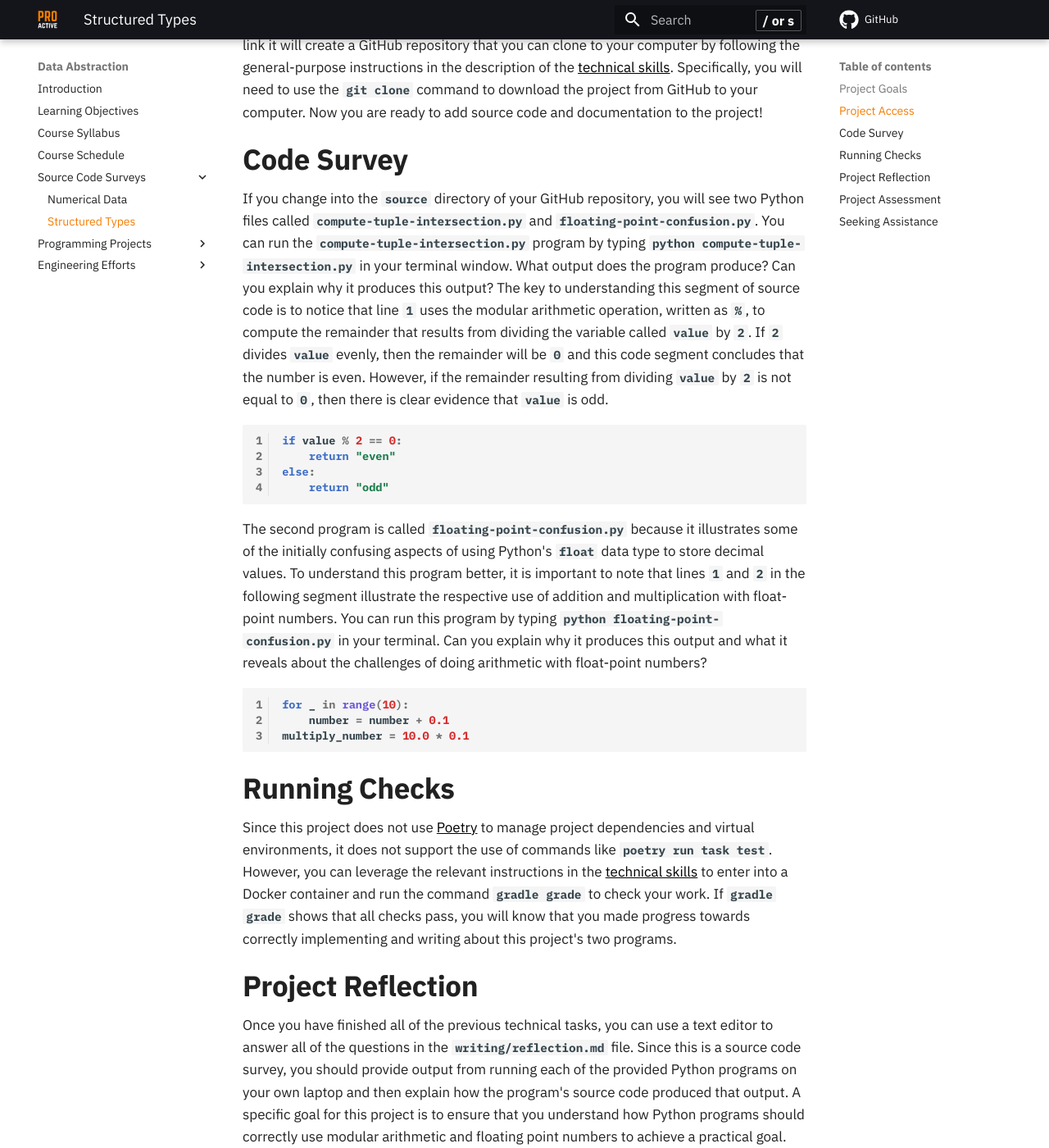
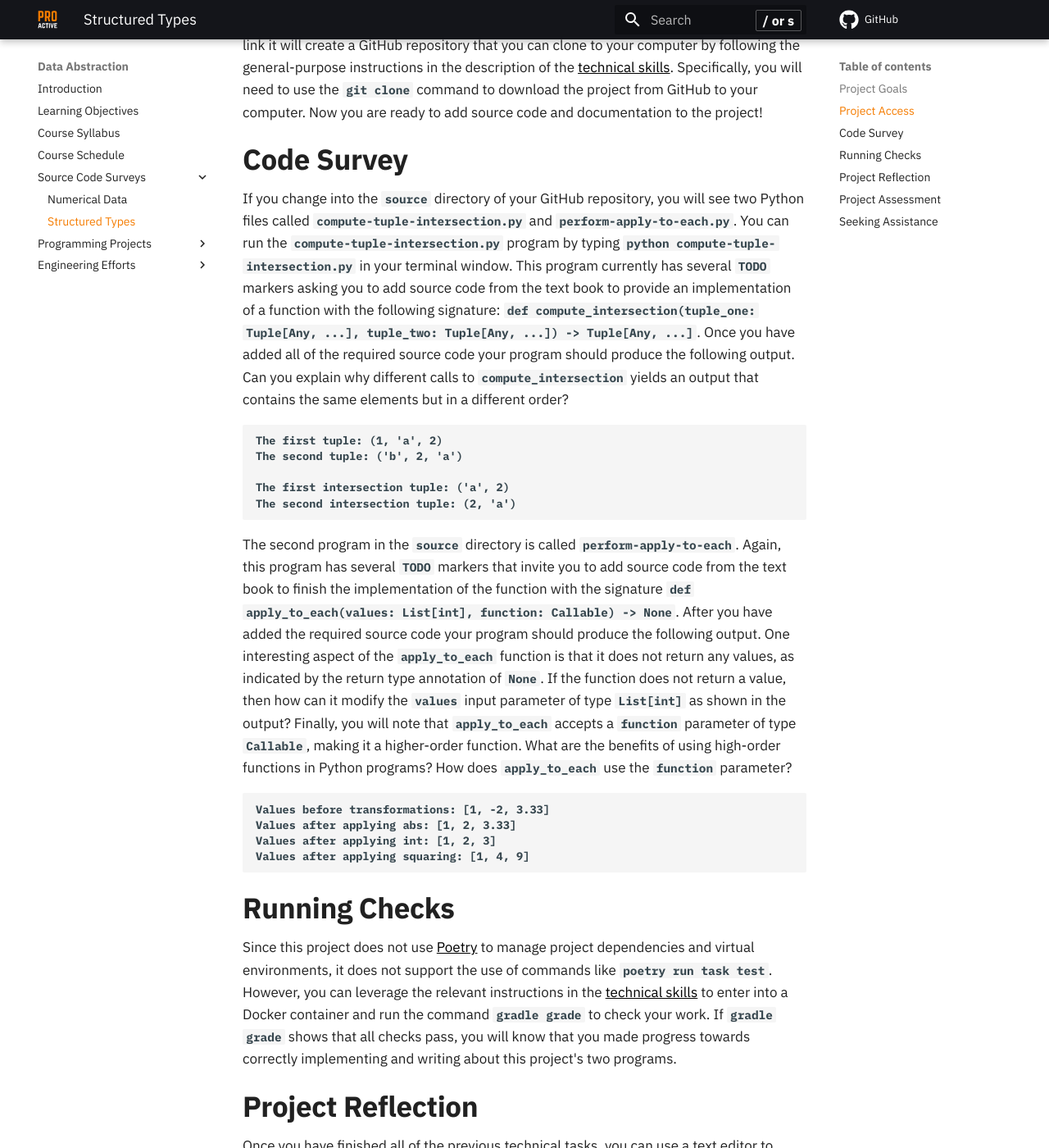
Before and after one commit to ProactiveProgrammers/www.proactiveprogrammers.com, an MkDocs documentation site: the page built from docs/data-abstraction/source-code-surveys/structured-types.md, in a window 1280 px wide and 1400 px high, scrolled down 643 px. Shown: the whole window at 82% size. Built offline with MkDocs 1.6.1 and Material for MkDocs 9.7.7, drawn with Linux system fonts in a browser that asks for light colours; comment, search, counter and statistics services are not loaded.

Commit message:
feat: Add all details about the code survey to the structured-types in data-abstraction.

````diff
--- a/docs/data-abstraction/source-code-surveys/structured-types.md
+++ b/docs/data-abstraction/source-code-surveys/structured-types.md
@@ -32,36 +32,43 @@ project!
 
 If you change into the `source` directory of your GitHub repository, you will
 see two Python files called `compute-tuple-intersection.py` and
-`floating-point-confusion.py`. You can run the `compute-tuple-intersection.py` program
-by typing `python compute-tuple-intersection.py` in your terminal window. What output
-does the program produce? Can you explain why it produces this output? The key
-to understanding this segment of source code is to notice that line `1` uses the
-modular arithmetic operation, written as `%`, to compute the remainder that
-results from dividing the variable called `value` by `2`. If `2` divides `value`
-evenly, then the remainder will be `0` and this code segment concludes that the
-number is even. However, if the remainder resulting from dividing `value` by `2`
-is not equal to `0`, then there is clear evidence that `value` is odd.
+`perform-apply-to-each.py`. You can run the `compute-tuple-intersection.py`
+program by typing `python compute-tuple-intersection.py` in your terminal
+window. This program currently has several `TODO` markers asking you to add
+source code from the text book to provide an implementation of a function with
+the following signature: `def compute_intersection(tuple_one: Tuple[Any, ...],
+tuple_two: Tuple[Any, ...]) -> Tuple[Any, ...]`. Once you have added all of the
+required source code your program should produce the following output. Can you
+explain why different calls to `compute_intersection` yields an output that
+contains the same elements but in a different order?
 
-```python linenums="1"
-if value % 2 == 0:
-    return "even"
-else:
-    return "odd"
+```
+The first tuple: (1, 'a', 2)
+The second tuple: ('b', 2, 'a')
+
+The first intersection tuple: ('a', 2)
+The second intersection tuple: (2, 'a')
 ```
 
-The second program is called `floating-point-confusion.py` because it
-illustrates some of the initially confusing aspects of using Python's `float`
-data type to store decimal values. To understand this program better, it is
-important to note that lines `1` and `2` in the following segment illustrate the
-respective use of addition and multiplication with float-point numbers. You can
-run this program by typing `python floating-point-confusion.py` in your
-terminal. Can you explain why it produces this output and what it reveals about
-the challenges of doing arithmetic with float-point numbers?
+The second program in the `source` directory is called `perform-apply-to-each`.
+Again, this program has several `TODO` markers that invite you to add source
+code from the text book to finish the implementation of the function with the
+signature `def apply_to_each(values: List[int], function: Callable) -> None`.
+After you have added the required source code your program should produce the
+following output. One interesting aspect of the `apply_to_each` function is that
+it does not return any values, as indicated by the return type annotation of
+`None`. If the function does not return a value, then how can it modify the
+`values` input parameter of type `List[int]` as shown in the output? Finally,
+you will note that `apply_to_each` accepts a `function` parameter of type
+`Callable`, making it a higher-order function. What are the benefits of using
+high-order functions in Python programs? How does `apply_to_each` use the
+`function` parameter?
 
-```python linenums="1"
-for _ in range(10):
-    number = number + 0.1
-multiply_number = 10.0 * 0.1
+```
+Values before transformations: [1, -2, 3.33]
+Values after applying abs: [1, 2, 3.33]
+Values after applying int: [1, 2, 3]
+Values after applying squaring: [1, 4, 9]
 ```
 
 ## Running Checks
````
